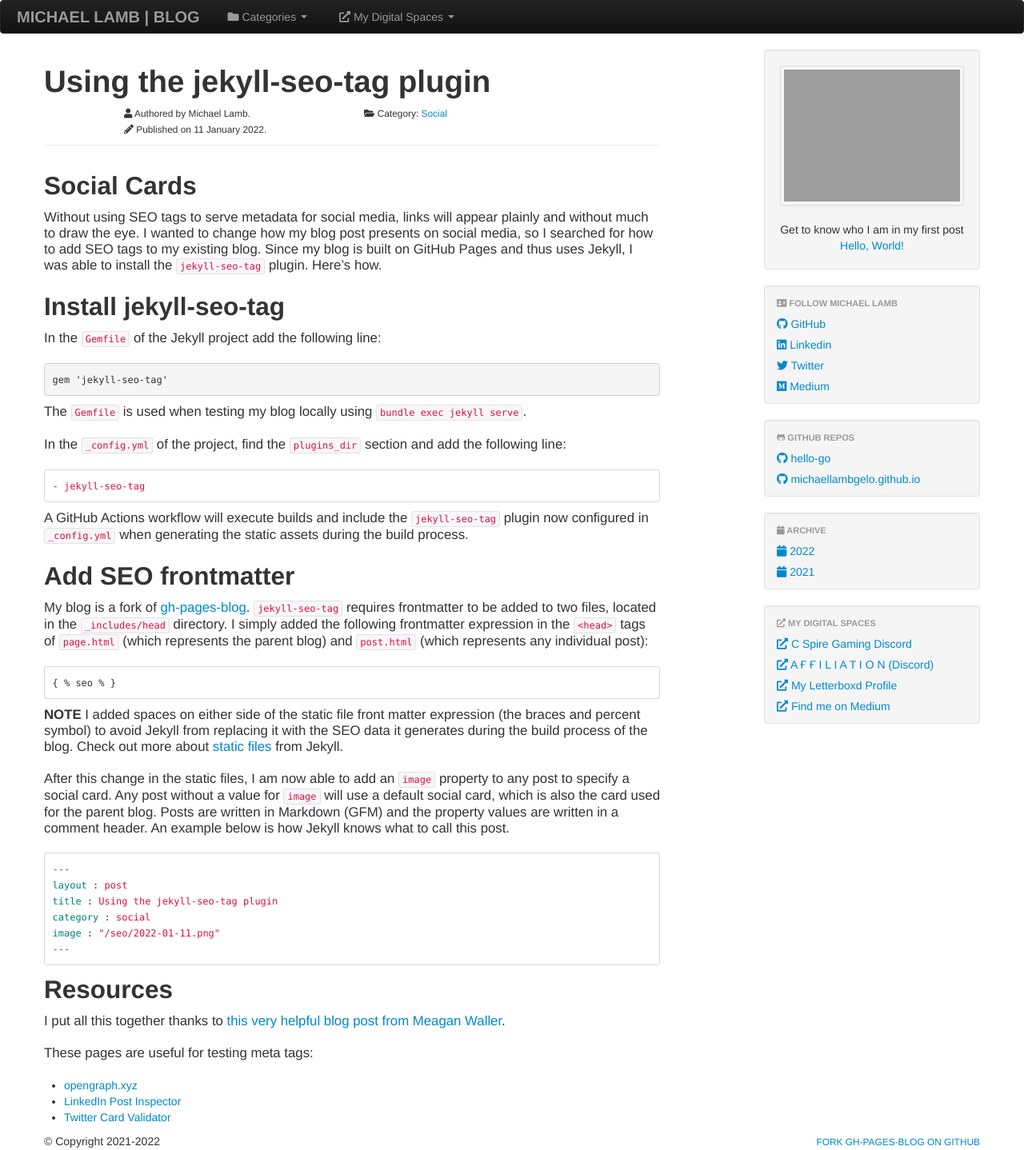
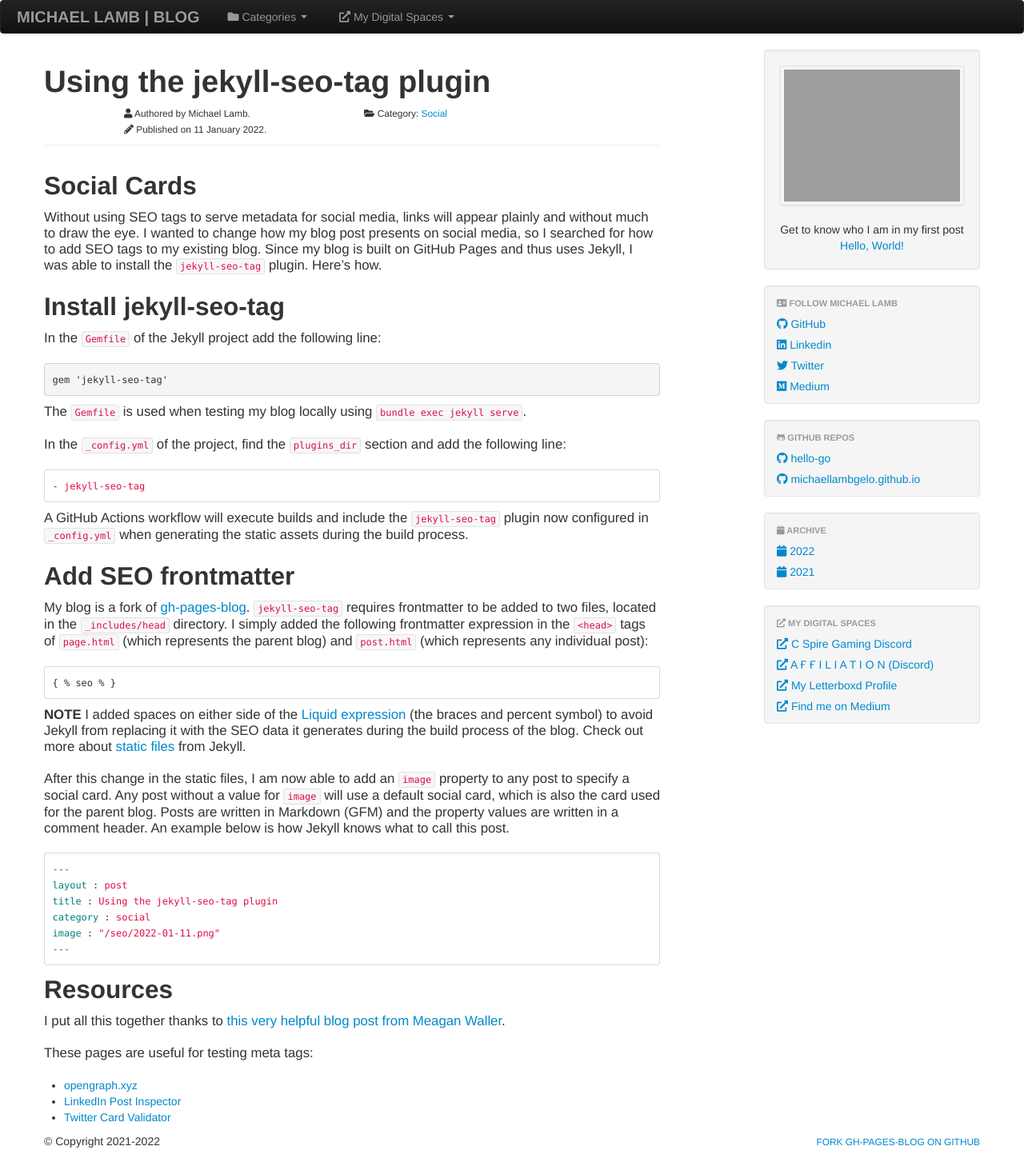
Before and after one commit to michaellambgelo/michaellambgelo.github.io, a Jekyll site: the page built from _posts/2022-01-11-seo-cards.md, in a window 1280 px wide. Shown: the whole page at 80% size. Built offline with Jekyll 4.4.1, drawn with Linux system fonts in a browser that asks for light colours.

Commit message:
update post

````diff
--- a/_posts/2022-01-11-seo-cards.md
+++ b/_posts/2022-01-11-seo-cards.md
@@ -35,7 +35,7 @@ My blog is a fork of [gh-pages-blog](https://github.com/thedereck/gh-pages-blog)
 { % seo % }
 ```
 
-__NOTE__ I added spaces on either side of the static file front matter expression (the braces and percent symbol) to avoid Jekyll from replacing it with the SEO data it generates during the build process of the blog. Check out more about [static files](https://jekyllrb.com/docs/static-files/) from Jekyll.
+__NOTE__ I added spaces on either side of the [Liquid expression](https://jekyllrb.com/docs/liquid/) (the braces and percent symbol) to avoid Jekyll from replacing it with the SEO data it generates during the build process of the blog. Check out more about [static files](https://jekyllrb.com/docs/static-files/) from Jekyll.
 
 After this change in the static files, I am now able to add an `image` property to any post to specify a social card. Any post without a value for `image` will use a default social card, which is also the card used for the parent blog. Posts are written in Markdown (GFM) and the property values are written in a comment header. An example below is how Jekyll knows what to call this post.
 
````
